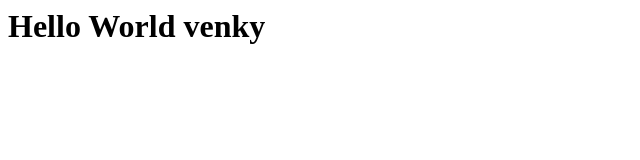
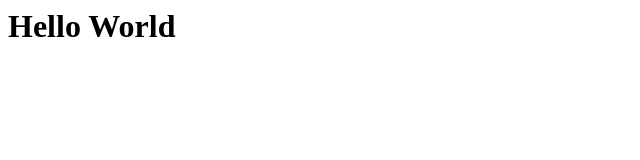
Before and after one commit to venky236/reddy-234, a plain HTML site: page index.html in a window 1280 px wide. Shown: the whole page, without its empty margins (0-640 px from the left). Drawn offline with Linux system fonts and the light colour scheme.

Commit message:
Update index.html

```diff
--- a/index.html
+++ b/index.html
@@ -1,7 +1,7 @@
 <html>
   <body>
     <h1>
-      Hello World venky
+      Hello World
     </h1>
   </body>
 </html>
```
